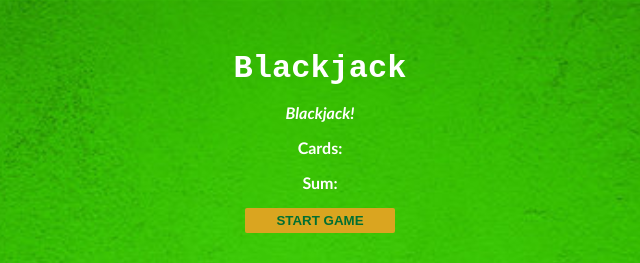
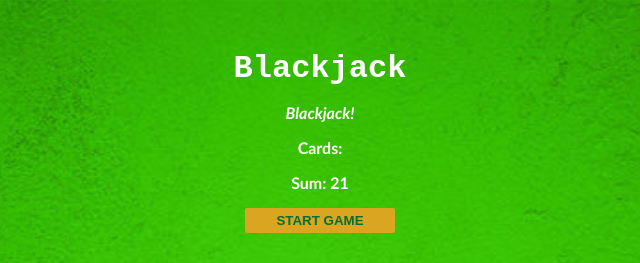
Before and after one commit to FardinAhmed3/Scrimba-JavaScript, a plain HTML site: page Scrimba/Blackjack Game/index.html in a window 1280 px wide. Both pictures are taken after a click on the button "START GAME". Shown: the top 263 px of the page, 320-960 px from the left. Drawn offline with Linux system fonts and the light colour scheme.

Commit message:
In Progress

```diff
--- a/Scrimba/Blackjack Game/index.html
+++ b/Scrimba/Blackjack Game/index.html
@@ -9,7 +9,7 @@
         <p id="message-el">Do you want to play a round?</p>
         <div>
         <p>Cards:</p>
-        <p>Sum:</p>
+        <p id="sum-el" onclick="startGame()">Sum:</p>
         <button onclick="startGame()">START GAME</button>
 
 
--- a/Scrimba/Blackjack Game/index.js
+++ b/Scrimba/Blackjack Game/index.js
@@ -8,9 +8,11 @@ let message=""
 
 
 messageEl=document.getElementById("message-el")
+sumEl=document.getElementById("sum-el")
 
 function startGame(){
-    if(sum <21){
+    sumEl.textContent="Sum: "+sum
+    if(sum <=20){
     message=("Do you want to draw a new card?")
     } else if(sum === 21){
     message=("Blackjack!")
```
